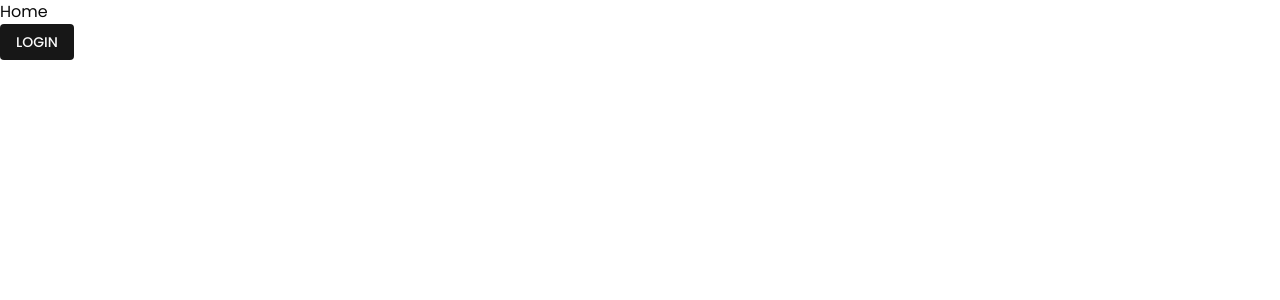
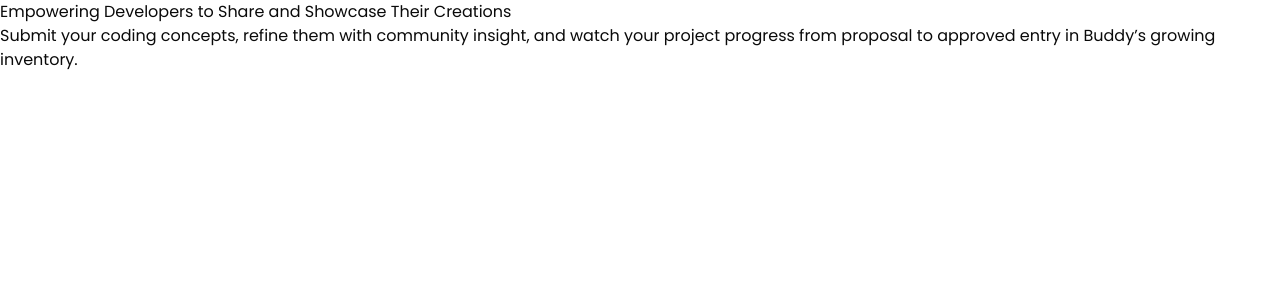
Before and after one commit to Nimira43/Epikrisis, a Next.js app: page / in a window 1280 px wide. Shown: the top 300 px of the page. Built offline with nearby package versions, Linux system fonts and the light colour scheme.

Commit message:
Hero heading and paragraph

```diff
--- a/app/page.tsx
+++ b/app/page.tsx
@@ -1,11 +1,9 @@
-import { Button } from '@/components/ui/button'
-
 export default function Home() {
   return (
-    <>
-      <div>Home</div>
-      <Button variant=''>Login</Button>
-    </>
+    <div>
+      <h1>Empowering Developers to Share and Showcase Their Creations</h1>
+      <p>Submit your coding concepts, refine them with community insight, and watch your project progress from proposal to approved entry in Buddy’s growing inventory.</p>
+    </div>
 
   )
 }
```
